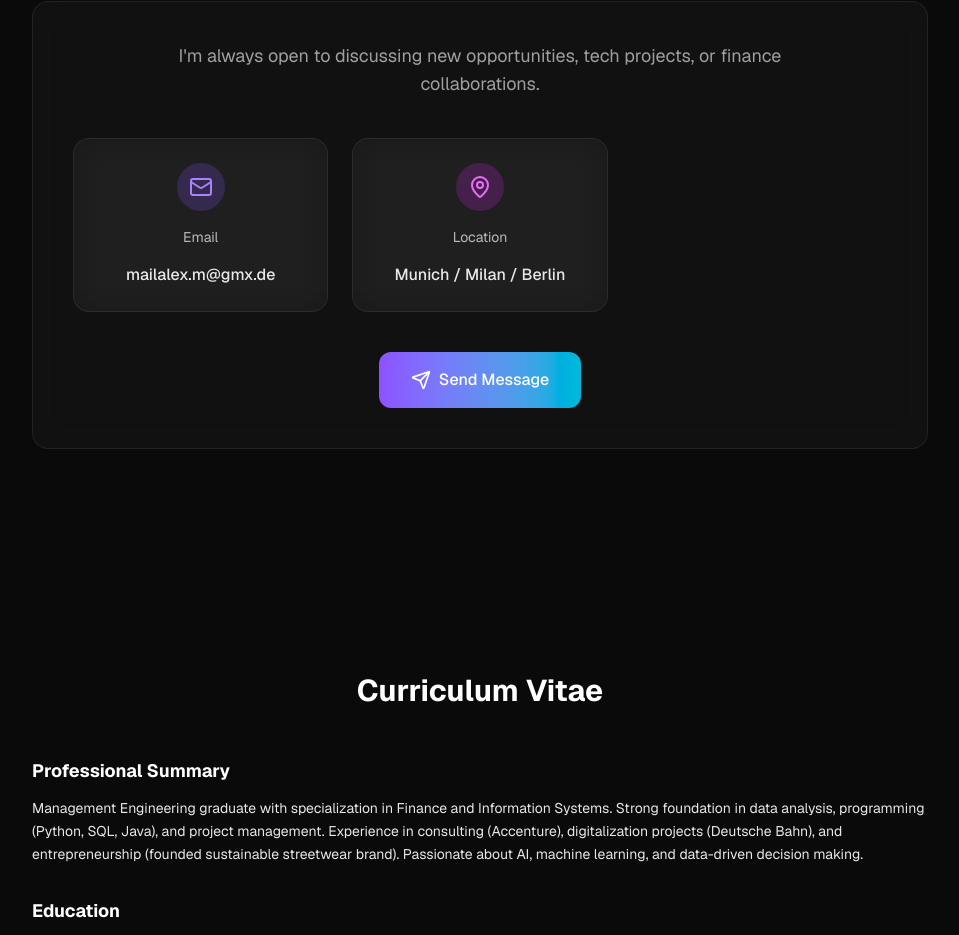
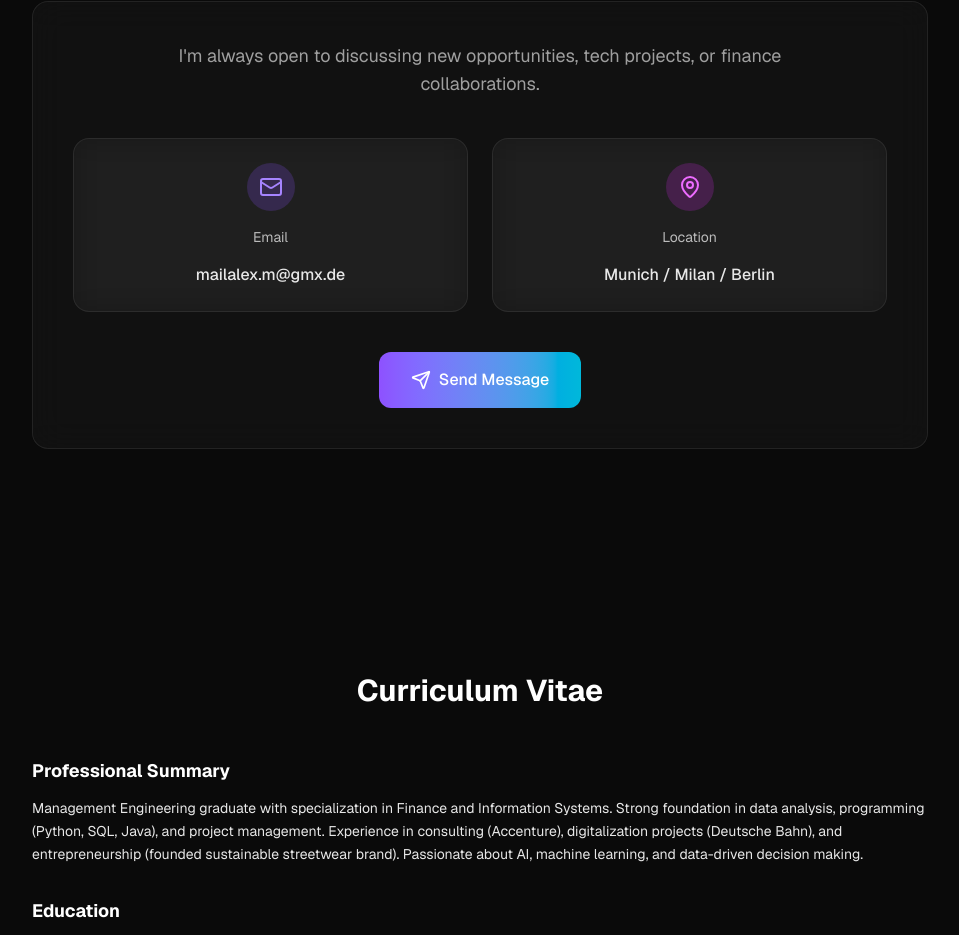
Before and after one commit to PapaTopoGit/cv-website, a Next.js app: page / in a window 1280 px wide. Shown: the part 6643-7578 px from the top of the page, without its empty margins (160-1119 px from the left). Built offline with nearby package versions, Linux system fonts and the light colour scheme.

Commit message:
Fix Contact grid to 2 cols, remove phone from interface and imports

```diff
--- a/src/components/Contact.tsx
+++ b/src/components/Contact.tsx
@@ -3,12 +3,11 @@
 import { motion } from 'framer-motion';
 import { useInView } from 'framer-motion';
 import { useRef } from 'react';
-import { Mail, Phone, MapPin, Send } from 'lucide-react';
+import { Mail, MapPin, Send } from 'lucide-react';
 
 interface ContactProps {
   data: {
     email: string;
-    phone: string;
     location: string;
   };
 }
@@ -40,7 +39,7 @@ export default function Contact({ data }: ContactProps) {
             I'm always open to discussing new opportunities, tech projects, or finance collaborations.
           </p>
 
-          <div className="grid md:grid-cols-3 gap-6">
+          <div className="grid md:grid-cols-2 gap-6">
             <motion.a
               href={`mailto:${data.email}`}
               whileHover={{ scale: 1.02, y: -4 }}
```
